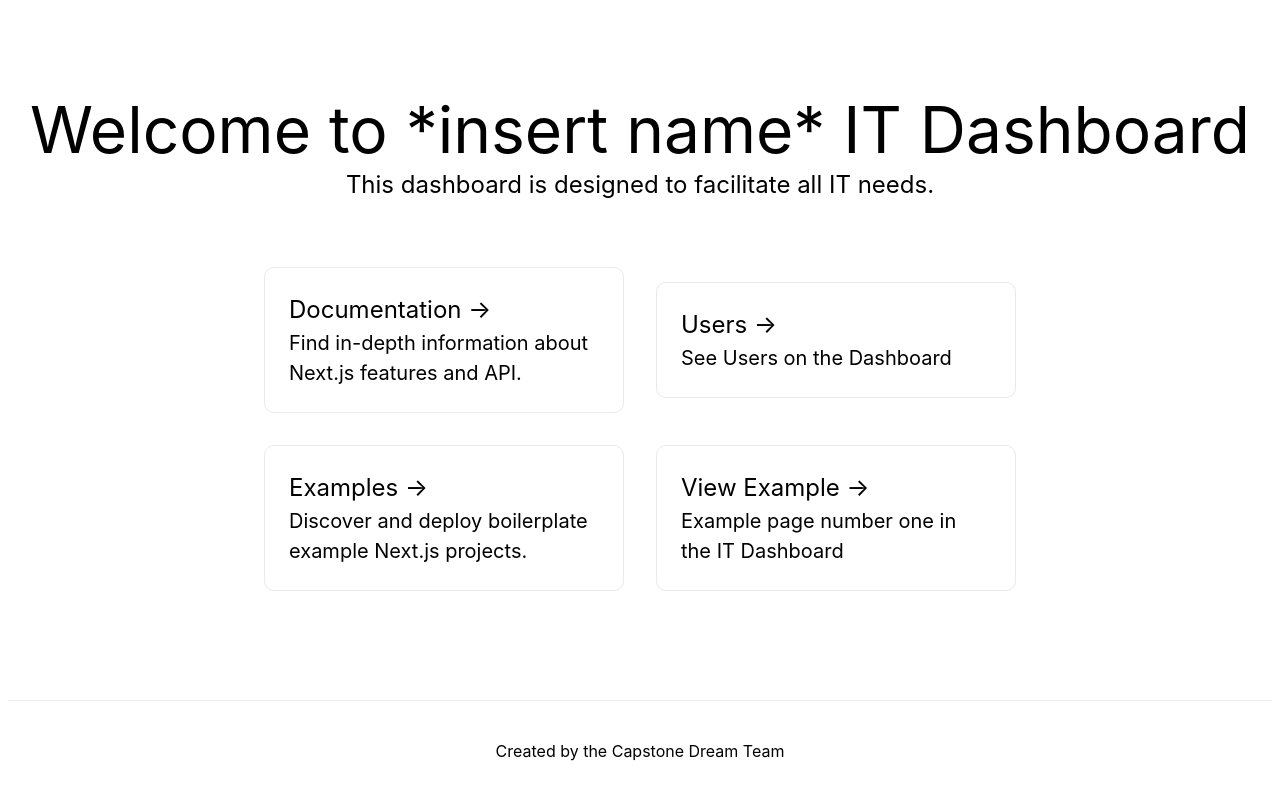
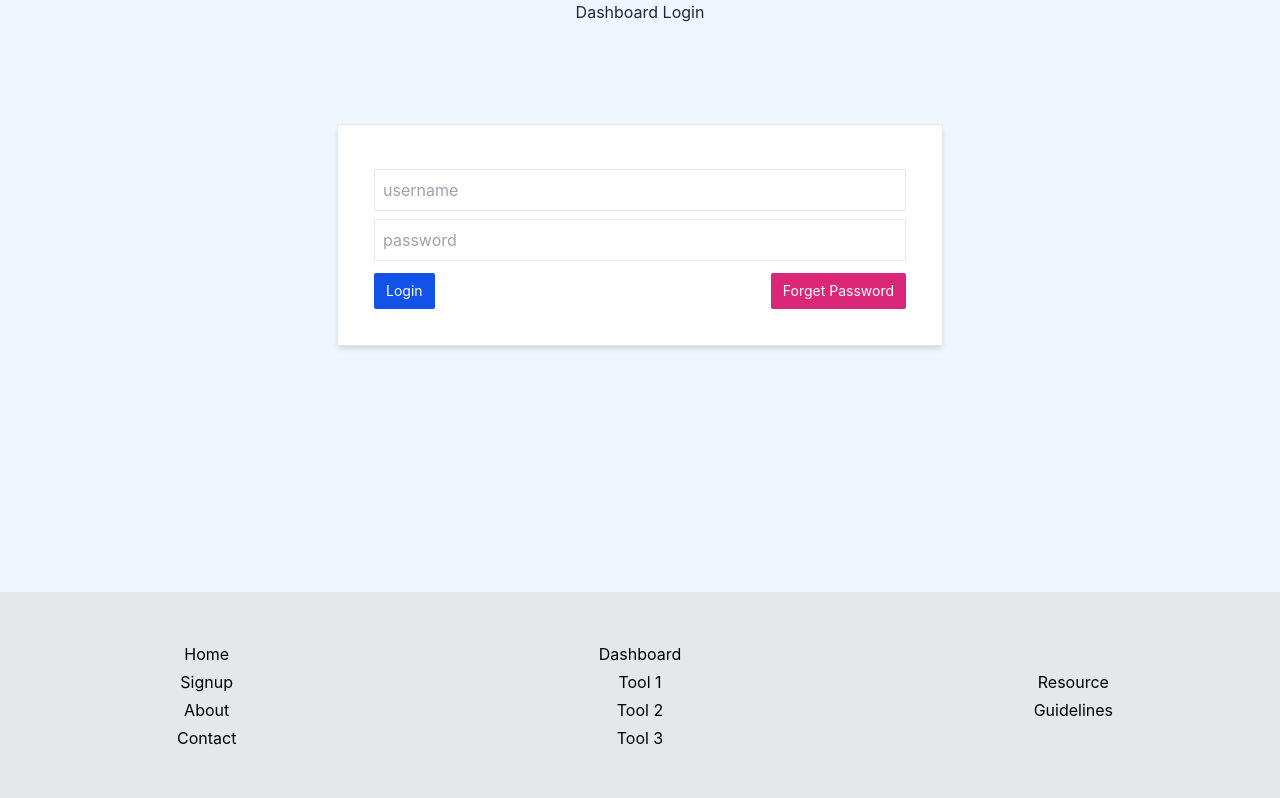
Before and after one commit to IT-Dashboard/IT-Dashboard, a Next.js app: page / in a window 1280 px wide. Built offline with nearby package versions, Linux system fonts and the light colour scheme.

Commit message:
Move login page to replace index & convert footer component

```diff
--- a/components/Footer.jsx
+++ b/components/Footer.jsx
@@ -1,27 +1,27 @@
 import React from "react";
-import { Link } from "react-router-dom";
+import Link from "next/link";
 const Footer = () => {
   return (
     <div className=" absolute bottom-0 left-0 flex items-center justify-center w-full h-52 bg-gray-200">
       <div className="container">
         <div className="grid grid-cols-1 lg:grid-cols-3 gap-5">
           <div className="flex items-center justify-center flex-col gap-1">
-            <Link className=" font-medium text-gray-700 hover:text-pr" to="/">Home</Link>
-            <Link className=" font-medium text-gray-700 hover:text-pr" to="/">Signup</Link>
-            <Link className=" font-medium text-gray-700 hover:text-pr" to="/about">About</Link>
-            <Link className=" font-medium text-gray-700 hover:text-pr" to="/contact">Contact</Link>
+            <Link className=" font-medium text-gray-700 hover:text-pr" href="/">Home</Link>
+            <Link className=" font-medium text-gray-700 hover:text-pr" href="/">Signup</Link>
+            <Link className=" font-medium text-gray-700 hover:text-pr" href="/about">About</Link>
+            <Link className=" font-medium text-gray-700 hover:text-pr" href="/contact">Contact</Link>
           </div>
 
           <div className="flex items-center justify-center flex-col gap-1">
-            <Link className=" font-medium text-gray-700 hover:text-pr" to="/">Dashboard</Link>
-            <Link className=" font-medium text-gray-700 hover:text-pr" to="/tool1">Tool 1</Link>
-            <Link className=" font-medium text-gray-700 hover:text-pr" to="/tool2">Tool 2</Link>
-            <Link className=" font-medium text-gray-700 hover:text-pr" to="/tool3">Tool 3</Link>
+            <Link className=" font-medium text-gray-700 hover:text-pr" href="/">Dashboard</Link>
+            <Link className=" font-medium text-gray-700 hover:text-pr" href="/tool1">Tool 1</Link>
+            <Link className=" font-medium text-gray-700 hover:text-pr" href="/tool2">Tool 2</Link>
+            <Link className=" font-medium text-gray-700 hover:text-pr" href="/tool3">Tool 3</Link>
           </div>
 
           <div className="flex items-center justify-center flex-col gap-1">
-            <Link className=" font-medium text-gray-700 hover:text-pr" to="/resources">Resource</Link>
-            <Link className=" font-medium text-gray-700 hover:text-pr" to="/guidelines">Guidelines</Link>
+            <Link className=" font-medium text-gray-700 hover:text-pr" href="/resources">Resource</Link>
+            <Link className=" font-medium text-gray-700 hover:text-pr" href="/guidelines">Guidelines</Link>
 
           </div>
 
--- a/pages/index.js
+++ b/pages/index.js
@@ -1,198 +1,43 @@
-import Head from "next/head";
+import React from "react";
+import Footer from "../components/Footer";
 import Link from "next/link";
 
-export default function Home() {
+const Login = () => {
   return (
-    <div className="container">
-      <Head>
-        <title>IT Dashboard</title>
-        <link rel="icon" href="/favicon.ico" />
-      </Head>
-
-      <main>
-        <h1 className="title">Welcome to *insert name* IT Dashboard</h1>
-
-        <p className="description">
-          This dashboard is designed to facilitate all IT needs.
-        </p>
-
-        <div className="grid">
-          <a href="https://nextjs.org/docs" className="card">
-            <h3>Documentation &rarr;</h3>
-            <p>Find in-depth information about Next.js features and API.</p>
-          </a>
-
-          <Link href="/Table">
-            <a className="card">
-              <h3>Users &rarr;</h3>
-              <p>See Users on the Dashboard</p>
-            </a>
-          </Link>
-
-          <a
-            href="https://github.com/vercel/next.js/tree/master/examples"
-            className="card"
-          >
-            <h3>Examples &rarr;</h3>
-            <p>Discover and deploy boilerplate example Next.js projects.</p>
-          </a>
-
-          <Link href="/example1">
-            <a className="card">
-              <h3>View Example &rarr;</h3>
-              <p>Example page number one in the IT Dashboard</p>
-            </a>
-          </Link>
+    <div className=" min-h-screen relative w-full bg-blue-50">
+      <div className="flex flex-col gap-1 items-center w-full h-full justify-center">
+        <div classNae=" px-5 p-3 rounded-md bg-blue-200 mt-32">
+          <h1 className="text-gray-800">Dashboard Login</h1>
         </div>
-      </main>
-
-      <footer>Created by the Capstone Dream Team</footer>
-
-      <style jsx>{`
-        .container {
-          min-height: 100vh;
-          padding: 0 0.5rem;
-          display: flex;
-          flex-direction: column;
-          justify-content: center;
-          align-items: center;
-        }
-
-        main {
-          padding: 5rem 0;
-          flex: 1;
-          display: flex;
-          flex-direction: column;
-          justify-content: center;
-          align-items: center;
-        }
-
-        footer {
-          width: 100%;
-          height: 100px;
-          border-top: 1px solid #eaeaea;
-          display: flex;
-          justify-content: center;
-          align-items: center;
-        }
-
-        footer img {
-          margin-left: 0.5rem;
-        }
-
-        footer a {
-          display: flex;
-          justify-content: center;
-          align-items: center;
-        }
-
-        a {
-          color: inherit;
-          text-decoration: none;
-        }
-
-        .title a {
-          color: #0070f3;
-          text-decoration: none;
-        }
-
-        .title a:hover,
-        .title a:focus,
-        .title a:active {
-          text-decoration: underline;
-        }
-
-        .title {
-          margin: 0;
-          line-height: 1.15;
-          font-size: 4rem;
-        }
-
-        .title,
-        .description {
-          text-align: center;
-        }
-
-        .description {
-          line-height: 1.5;
-          font-size: 1.5rem;
-        }
-
-        code {
-          background: #fafafa;
-          border-radius: 5px;
-          padding: 0.75rem;
-          font-size: 1.1rem;
-          font-family: Menlo, Monaco, Lucida Console, Liberation Mono,
-            DejaVu Sans Mono, Bitstream Vera Sans Mono, Courier New, monospace;
-        }
-
-        .grid {
-          display: flex;
-          align-items: center;
-          justify-content: center;
-          flex-wrap: wrap;
-
-          max-width: 800px;
-          margin-top: 3rem;
-        }
-
-        .card {
-          margin: 1rem;
-          flex-basis: 45%;
-          padding: 1.5rem;
-          text-align: left;
-          color: inherit;
-          text-decoration: none;
-          border: 1px solid #eaeaea;
-          border-radius: 10px;
-          transition: color 0.15s ease, border-color 0.15s ease;
-        }
-
-        .card:hover,
-        .card:focus,
-        .card:active {
-          color: #0070f3;
-          border-color: #0070f3;
-        }
-
-        .card h3 {
-          margin: 0 0 1rem 0;
-          font-size: 1.5rem;
-        }
-
-        .card p {
-          margin: 0;
-          font-size: 1.25rem;
-          line-height: 1.5;
-        }
-
-        .logo {
-          height: 1em;
-        }
-
-        @media (max-width: 600px) {
-          .grid {
-            width: 100%;
-            flex-direction: column;
-          }
-        }
-      `}</style>
-
-      <style jsx global>{`
-        html,
-        body {
-          padding: 0;
-          margin: 0;
-          font-family: -apple-system, BlinkMacSystemFont, Segoe UI, Roboto,
-            Oxygen, Ubuntu, Cantarell, Fira Sans, Droid Sans, Helvetica Neue,
-            sans-serif;
-        }
-
-        * {
-          box-sizing: border-box;
-        }
-      `}</style>
+        <form className=" mt-24 border p-9 bg-white shadow-md">
+          <input
+            type="text"
+            placeholder="username"
+            className=" border px-2 py-2 mt-2 w-full rounded-sm"
+          />
+          <input
+            type="password"
+            placeholder="password"
+            className=" border px-2 py-2 mt-2 w-full rounded-sm"
+          />
+          <div className="flex items-center justify-between">
+            <Link href="dashboard">
+              <a className=" mt-3 px-3 py-2 rounded-sm text-sm hover:bg-blue-800 bg-pr text-white">
+                Login
+              </a>
+            </Link>
+            <button
+              type="submit"
+              className=" mt-3 px-3 py-2 rounded-sm text-sm hover:bg-pink-800 bg-pink-600 text-white"
+            >
+              Forget Password
+            </button>
+          </div>
+        </form>
+      </div>
+      <Footer />
     </div>
   );
-}
+};
+
+export default Login;
```
Also changed, not shown: src/authentication/Login.jsx (deleted, +0 -54 lines).
